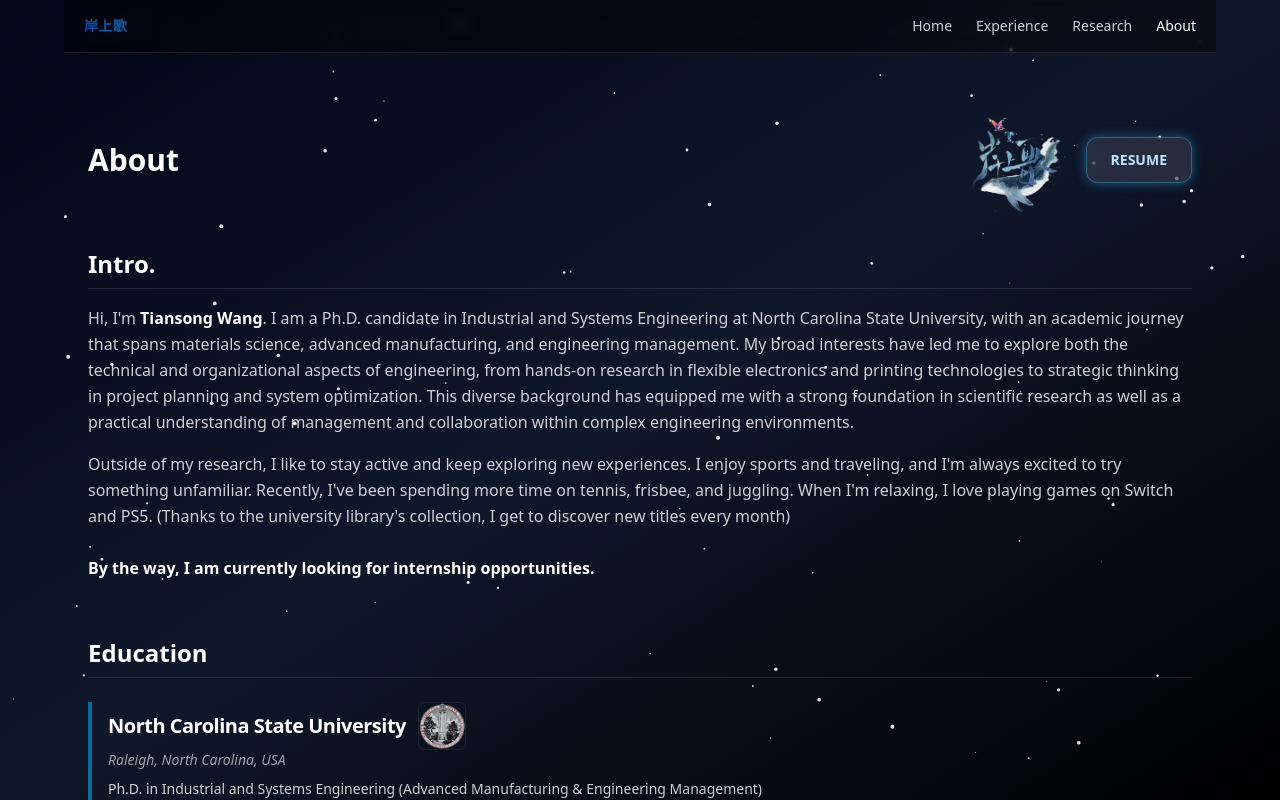
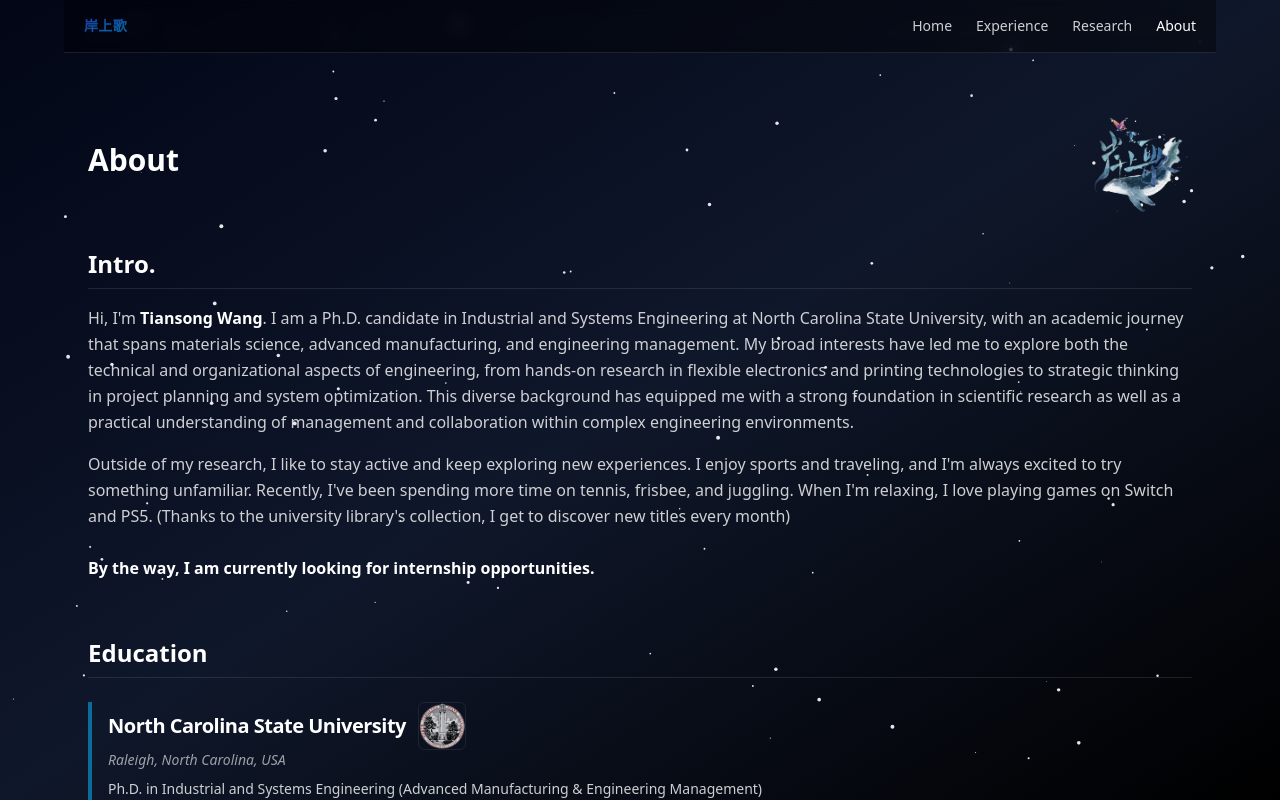
Before and after one commit to tysongw/tysongw.github.io, a Next.js app: page /about in a window 1280 px wide. Shown: the top 800 px of the page. Built offline with nearby package versions, Linux system fonts and the light colour scheme.

Commit message:
Remove resume from about page

```diff
--- a/app/about/page.jsx
+++ b/app/about/page.jsx
@@ -14,22 +14,6 @@ export default function AboutPage() {
             alt="An Shang Ge"
             className="w-28 h-28 rounded-lg object-cover opacity-95 hover:opacity-100 transition duration-300"
           />
-
-          {/* 按钮：在新标签页打开 PDF */}
-          <a
-            href="/resume.pdf"
-            target="_blank"
-            rel="noopener noreferrer"
-            className="relative overflow-hidden rounded-xl border border-sky-400/40
-                      bg-white/10 px-6 py-3 text-sm font-semibold text-sky-200
-                      shadow-[0_0_12px_rgba(56,189,248,0.4)] backdrop-blur-md
-                      transition-all duration-300 hover:scale-105 hover:shadow-[0_0_20px_rgba(56,189,248,0.7)]
-                      hover:text-white"
-          >
-            <span className="relative z-10">RESUME</span>
-            {/* 内部发光渐变层 */}
-            <span className="absolute inset-0 rounded-xl bg-gradient-to-r from-sky-500/20 via-cyan-400/10 to-transparent opacity-0 hover:opacity-100 transition-opacity duration-500"></span>
-          </a>
         </div>
       </div>
 
```
Also changed, not shown: 1 other file (tests, documents, lock files or other folders).
